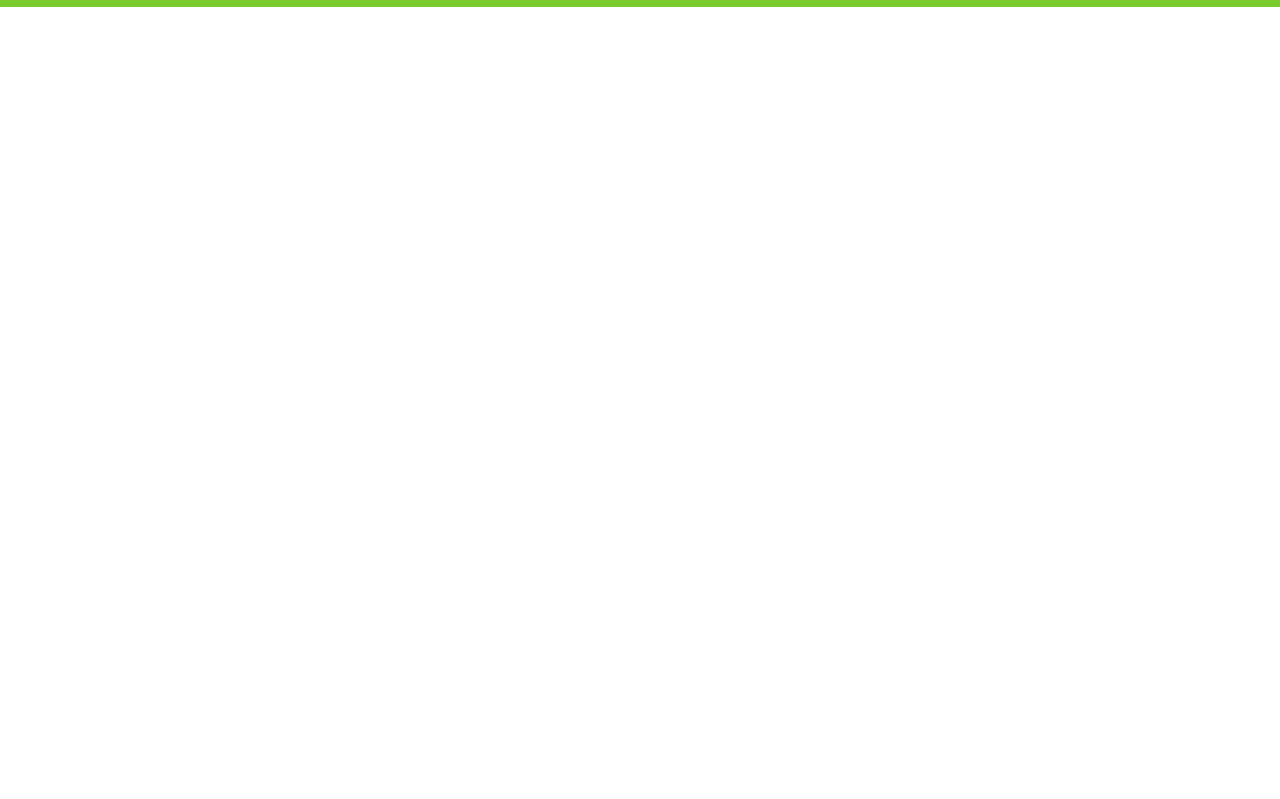
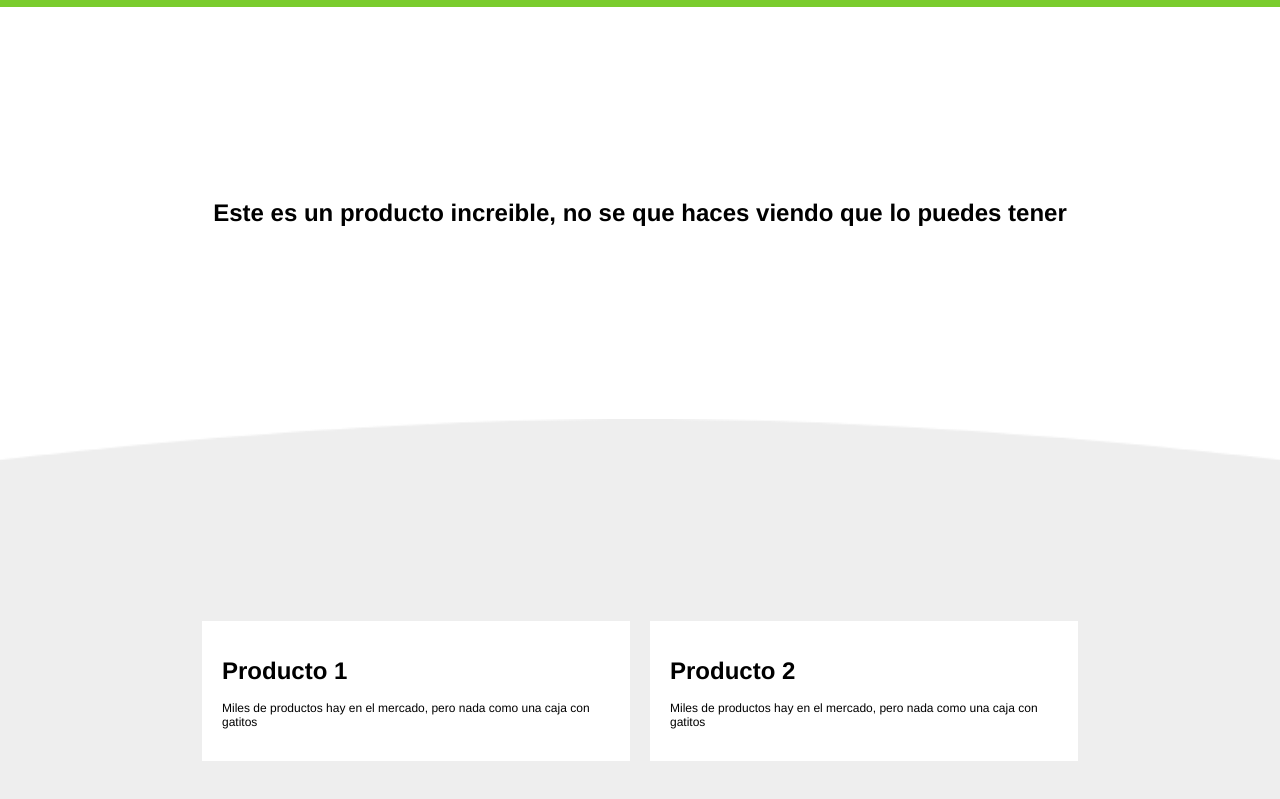
Before and after one commit to hadiazb/Menu, a plain HTML site: page index.html in a window 1280 px wide. Shown: the part 51-850 px from the top of the page. Before the commit the page ends 800 px from the top, so only its background shows below. Drawn offline with Linux system fonts and the light colour scheme.

Commit message:
Agregando estilos en la section

```diff
--- a/css/style.css
+++ b/css/style.css
@@ -51,3 +51,31 @@ body{
 .nav .menu ul li a:hover{
   color: rgb(246, 246, 246);
 }
+
+/* Section */
+
+.main_section{
+  padding: 15%;
+  text-align: center;
+}
+.products{
+  background-image: url('../images/curve.png');
+  background-size: cover;
+  background-position: center top;
+  display: flex;
+  padding: 15%;
+}
+.product{
+  padding: 10px;
+  height: 200px;
+}
+.contenido{
+  padding: 20px;
+  background-color: rgb(255, 255, 255);
+}
+.contenido h1{
+  margin: .67em 0;
+}
+.contenido p{
+  margin: 1em 0;
+}
--- a/index.html
+++ b/index.html
@@ -20,7 +20,36 @@
       </ul>
     </div>
   </nav>
+  <!-- Aca termina el nav -->
 
-  <!-- Aca termina el nav -->
+  <!-- Inicio Seccion de producto -->
+    <div class="main_section">
+      <h1>
+        Este es un producto increible, no se que haces viendo que lo puedes tener
+      </h1>
+    </div>
+    <div class="products">
+      <div class="product">
+        <div class="contenido">
+          <h1>
+            Producto 1
+          </h1>
+          <p>
+            Miles de productos hay en el mercado, pero nada como una caja con gatitos
+          </p>
+        </div>
+      </div>
+      <div class="product">
+        <div class="contenido">
+          <h1>
+            Producto 2
+          </h1>
+            <p>
+              Miles de productos hay en el mercado, pero nada como una caja con gatitos
+            </p>
+        </div>
+      </div>
+    </div>
+  <!-- Fin seccion de producto -->
 </body>
 </html>
```
Also changed, not shown: images/curve.png (added).
